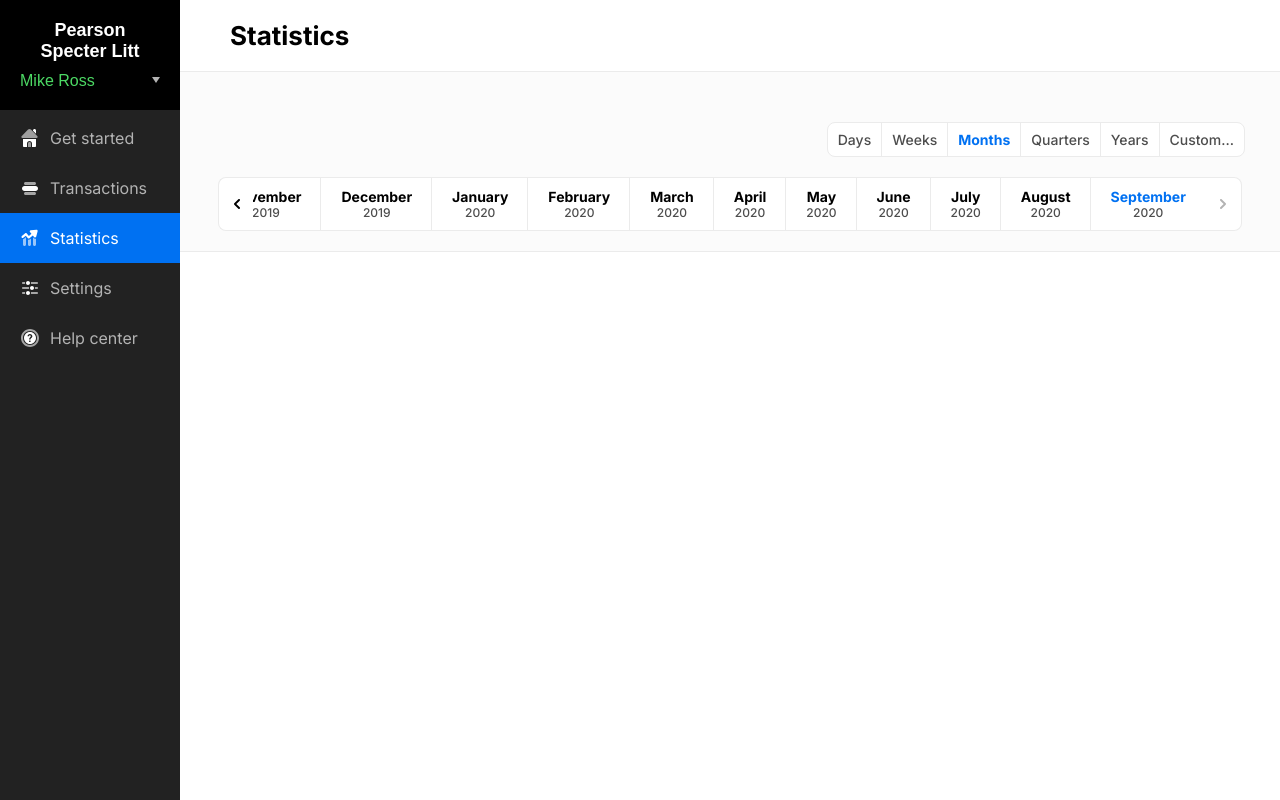
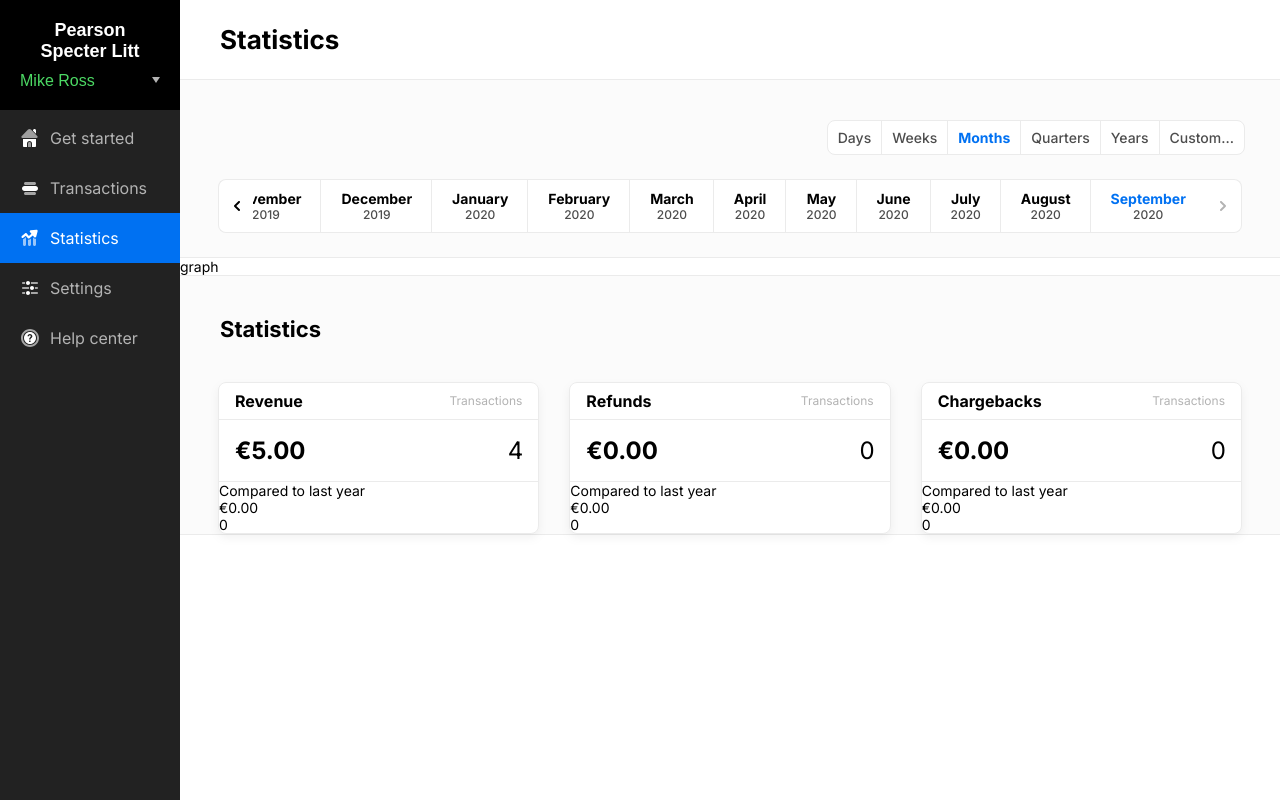
Before and after one commit to jonathaninacio/Blobr-integration, a plain HTML site: page index.html in a window 1280 px wide. Drawn offline with Linux system fonts and the light colour scheme.

Commit message:
ajout des cards + mod

```diff
--- a/css/sass/main.scss
+++ b/css/sass/main.scss
@@ -40,16 +40,16 @@ body{
 		.statistics-title{
 			font-size: 2.6rem;
 			font-weight: 700;
-			padding: 20px 50px;
+			margin: 24px 40px;
 		}
-		.datefilter-container{
+		.grey-background-container{
 			display: block;
 			background-color: #FBFBFB;
 			border-top: solid 1px #EBEBEB;
 			border-bottom: solid 1px #EBEBEB;
 			.timescale{
 				float: right;
-				margin: 50px 40px 0px 0px;
+				margin: 40px 40px 24px 0;
 				.timescale-button{
 					font-family: 'Inter', sans-serif;
 					font-weight: 500;
@@ -85,7 +85,7 @@ body{
 		.month-container{
 			display: flex;
 			max-width: 80vw;
-			margin: 20px 38px;
+			margin: 0px 38px 24px 38px;
 			.month-flex{
 				display: flex;
 				overflow:auto;
@@ -161,4 +161,83 @@ body{
 		}
 	}
 
+
+
+	//
+	//   ici graph
+	//
+
+
+	.tri-cards-container{
+		display: block;
+		.tri-cards-title{
+			display: block;
+			width: 100%;
+			font-family: 'Inter', sans-serif;
+			font-weight: 700;
+			font-size: 2.2rem;
+			margin: 40px;
+		}
+		.cards-container{
+			max-width: 80vw;
+			display: flex;
+			margin: auto;
+			justify-content: space-between;
+			font-family: 'Inter', sans-serif;
+			.card-spacer{
+				margin: auto;
+			}
+			.card{
+				display: inline-block;
+				//margin: 0px 15px;
+				border-radius: 8px;
+				box-sizing: border-box;
+				width:350px;
+				border: solid 1px #EBEBEB;
+				background-color: #FFF;
+				filter : drop-shadow(0px 4px 4px rgba(0,0,0,5%));
+
+				.card-title{
+					display: flex;
+					justify-content: space-between;
+					.card-title-title{
+						color: #000;
+						margin: 8px 16px;
+						font-size:1.6rem;
+						font-weight: 700;
+					}
+					.card-title-comment{
+						color: #b3b3b3;
+						margin-top: 10px;
+						margin-right: 16px;
+						font-size:1.2rem;
+						font-weight: 400;
+					}
+				}
+
+				.card-numbers{
+					display: flex;
+					justify-content: space-between;
+					border-top: solid 1px #ebebeb;
+					border-bottom: solid 1px #ebebeb;
+					.card-numbers-euros{
+						color: #000;
+						margin: 16px;
+						font-size:2.4rem;
+						font-weight: 700;
+					}
+					.card-numbers-quantity{
+						color: #000;
+						margin: 16px 15px;
+						font-size: 2.4rem;
+						font-weight: 400;
+					}
+				}
+			}
+			.center-card{
+				margin: 0 30px;
+			}
+		}
+	}
+
 }
--- a/index.html
+++ b/index.html
@@ -63,7 +63,7 @@
 
 
 				<div class="statistics-title">Statistics</div>
-				<div class="datefilter-container">
+				<div class="grey-background-container datefilter-container">
 					<div class="timescale">
 						<button class="timescale-button">Days</button>
 						<button class="timescale-button">Weeks</button>
@@ -75,7 +75,7 @@
 
 					<div class="scrollbar-container">
 						<div class="month-container">
-							<button onclick="prevarrow()" class="month-arrow month-prev-arrow">
+							<button onclick="fnprevarrow()" class="month-arrow month-prev-arrow">
 								<svg  width="6" height="10" viewBox="0 0 6 10" xmlns="http://www.w3.org/2000/svg">
 									<path id="prev-arrow" d="M5.71993 8.37138L2.32057 4.99994L5.71993 1.6285C6.09286 1.25567 6.09286 0.652448 5.71993 0.279621C5.343 -0.0932069 4.73361 -0.0932069 4.35668 0.279621L0.279448 4.32475C-0.0934822 4.69758 -0.0929826 5.3028 0.279947 5.67363L4.35668 9.72075C4.73361 10.0941 5.343 10.0921 5.71993 9.72075C6.09336 9.34743 6.09336 8.74421 5.71993 8.37138Z" fill="black"/>
 								</svg>
@@ -294,7 +294,7 @@
 									</th>
 								</tr>
 							</div>
-							<button  onclick="nextarrow()" class="month-arrow month-next-arrow">
+							<button  onclick="fnnextarrow()" class="month-arrow month-next-arrow">
 								<svg  width="6" height="10" viewBox="0 0 6 10" xmlns="http://www.w3.org/2000/svg">
 									<path id="next-arrow" d="M5.71993 8.37138L2.32057 4.99994L5.71993 1.6285C6.09286 1.25567 6.09286 0.652448 5.71993 0.279621C5.343 -0.0932069 4.73361 -0.0932069 4.35668 0.279621L0.279448 4.32475C-0.0934822 4.69758 -0.0929826 5.3028 0.279947 5.67363L4.35668 9.72075C4.73361 10.0941 5.343 10.0921 5.71993 9.72075C6.09336 9.34743 6.09336 8.74421 5.71993 8.37138Z" fill="black"/>
 								</svg>
@@ -304,6 +304,73 @@
 
 				</div>
 
+
+
+
+
+
+				<div>graph</div>
+
+
+
+
+
+				<div class="grey-background-container">
+					<div class="tri-cards-container">
+						<div class="tri-cards-title">Statistics</div>
+						<div class="cards-container">
+							<div class="card">
+								<div class="card-title">
+									<div class="card-title-title">Revenue</div>
+									<div class="card-title-comment">Transactions</div>
+								</div>
+								<div class="card-numbers">
+									<div class="card-numbers-euros">€5.00</div>
+									<div class="card-numbers-quantity">4</div>
+								</div>
+								<div class="card-compare">Compared to last year</div>
+								<div class="card-total">
+									<div class="card-lastyear-euros">€0.00</div>
+									<div class="card-lastyear-quantity">0</div>
+								</div>
+							</div>
+							<div class="card center-card">
+								<div class="card-title">
+									<div class="card-title-title">Refunds</div>
+									<div class="card-title-comment">Transactions</div>
+								</div>
+								<div class="card-numbers">
+									<div class="card-numbers-euros">€0.00</div>
+									<div class="card-numbers-quantity">0</div>
+								</div>
+								<div class="card-compare">Compared to last year</div>
+								<div class="card-total">
+									<div class="card-lastyear-euros">€0.00</div>
+									<div class="card-lastyear-quantity">0</div>
+								</div>
+							</div>
+							<div class="card">
+								<div class="card-title">
+									<div class="card-title-title">Chargebacks</div>
+									<div class="card-title-comment">Transactions</div>
+								</div>
+								<div class="card-numbers">
+									<div class="card-numbers-euros">€0.00</div>
+									<div class="card-numbers-quantity">0</div>
+								</div>
+								<div class="card-compare">Compared to last year</div>
+								<div class="card-total">
+									<div class="card-lastyear-euros">€0.00</div>
+									<div class="card-lastyear-quantity">0</div>
+								</div>
+							</div>
+						</div>
+					</div>
+				</div>
+
+
+
+
 			</div>
 		</div>
 		<!-- <script language="javascript" type="text/javascript" src="js/jquery-3.3.1.js"></script> -->
--- a/js/main.js
+++ b/js/main.js
@@ -14,27 +14,45 @@ function showPopupMenu() {
 }
 
 //prevarrow & nextarrow //scrolling .month-container with arrow buttons on each sides
-function prevarrow() {
+var prevArrow = document.getElementById('prev-arrow');
+var nextArrow = document.getElementById('next-arrow');
+
+function fnprevarrow() {
     if (monthFlexScrollbar.scrollLeft <= maxScrollLeft){
         monthFlexScrollbar.scrollBy({
             left:-300,
             behavior: 'smooth'
         })
-        document.getElementById('next-arrow').style.fill = '#000';
+        nextArrow.style.fill = '#000';
         if (monthFlexScrollbar.scrollLeft-300 <= 0){
-            document.getElementById('prev-arrow').style.fill = '#B3B3B3';
+            prevArrow.style.fill = '#B3B3B3';
         }
     }
 }
-function nextarrow() {
+function fnnextarrow() {
     if (monthFlexScrollbar.scrollLeft >= 0){
         monthFlexScrollbar.scrollBy({
             left:300,
             behavior: 'smooth'
         })
-        document.getElementById('prev-arrow').style.fill = '#000';
+        prevArrow.style.fill = '#000';
         if (monthFlexScrollbar.scrollLeft+300 >= maxScrollLeft){
-            document.getElementById('next-arrow').style.fill = '#B3B3B3';
+            nextArrow.style.fill = '#B3B3B3';
         }
     }
 }
+
+function changeScrollDelta(event){
+    event.currentTarget.scrollLeft += event.deltaY;
+    if (monthFlexScrollbar.scrollLeft <= 0){
+        prevArrow.style.fill = '#B3B3B3';
+    }
+    else if (monthFlexScrollbar.scrollLeft >= maxScrollLeft){
+        nextArrow.style.fill = '#B3B3B3';
+    }
+    else{
+        nextArrow.style.fill = '#000';
+        prevArrow.style.fill = '#000';
+    }
+}
+monthFlexScrollbar.addEventListener("wheel", changeScrollDelta, {passive: true});
```
Also changed, not shown: css/css/main.css.
